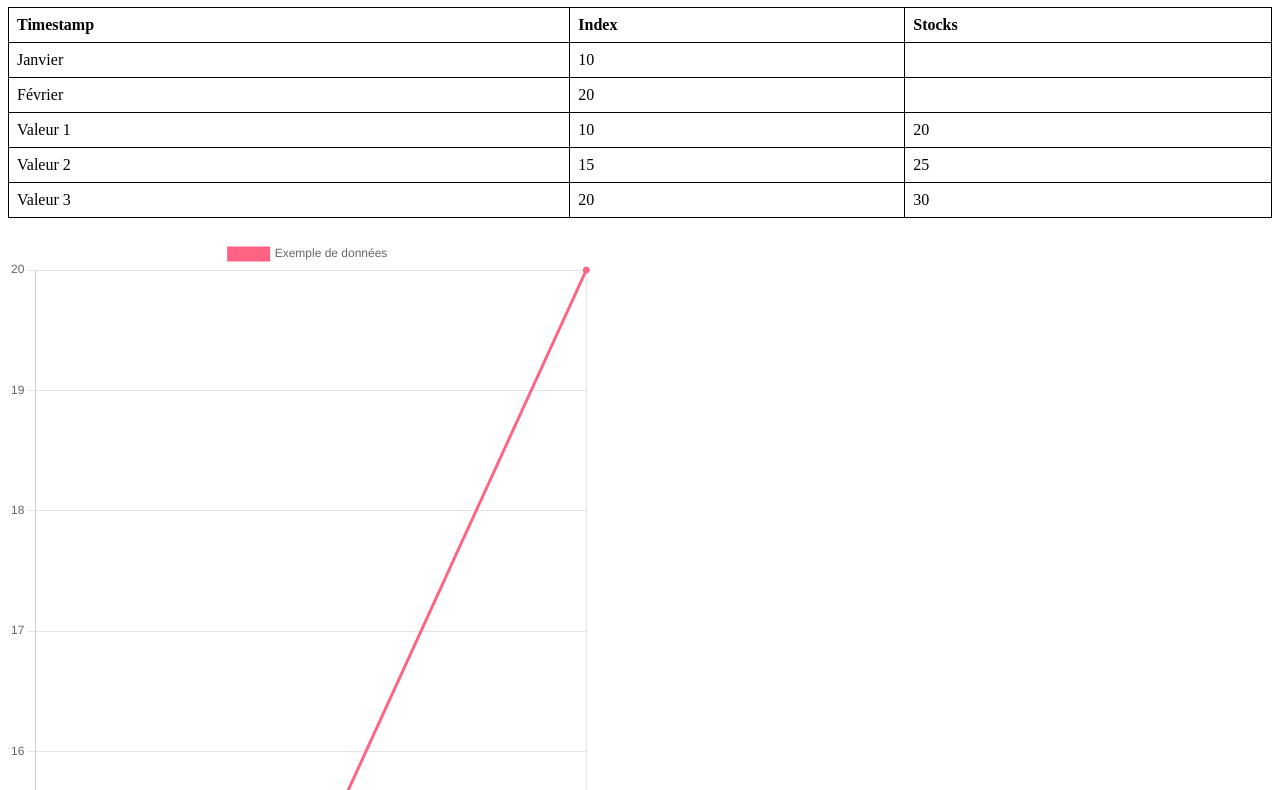
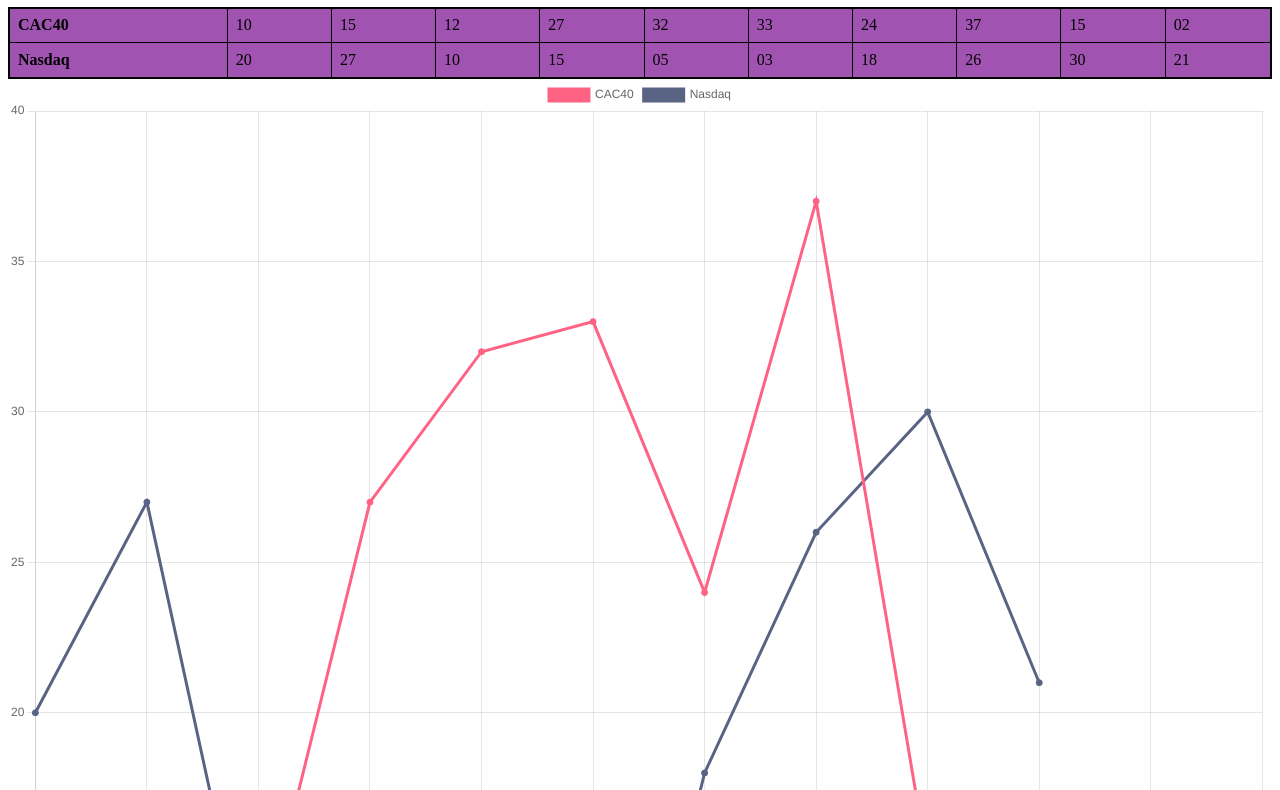
Before and after one commit to LeslieRds/AXA-test, a website: page front/index.html in a window 1280 px wide. Shown: the part 73-863 px from the top of the page. Drawn offline with nearby package versions, Linux system fonts and the light colour scheme; files that its build step writes are made by us from their sources.

Commit message:
front modifié

```diff
--- a/front/index.html
+++ b/front/index.html
@@ -6,28 +6,43 @@
     <title>Données des stocks</title>
     <link rel="stylesheet" href="base/index.css">
     <script src="https://cdn.jsdelivr.net/npm/chart.js"></script>
-  </head>
+  <script defer src="/index.js"></script></head>
   <body>
     <h1>Données des stocks</h1>
-    <!-- dataTable modifiable -->
+    <!-- Tableau modifiable -->
       <table id="dataTable">
           <thead>
               <tr>
-                  <th>Timestamp</th>
-                  <th>Index</th>
-                  <th>Stocks</th>
               </tr>
           </thead>
           <tbody contenteditable="true">
               <tr>
-                  <td>Janvier</td>
+                  <th>CAC40</th>
                   <td>10</td>
-                  <td></td>
+                  <td>15</td>
+                  <td>12</td>
+                  <td>27</td>
+                  <td>32</td>
+                  <td>33</td>
+                  <td>24</td>
+                  <td>37</td>
+                  <td>15</td>
+                  <td>02</td>
+
               </tr>
               <tr>
-                  <td>Février</td>
+                  <th>Nasdaq</th>
                   <td>20</td>
-                  <td></td>
+                  <td>27</td>
+                  <td>10</td>
+                  <td>15</td>
+                  <td>05</td>
+                  <td>03</td>
+                  <td>18</td>
+                  <td>26</td>
+                  <td>30</td>
+                  <td>21</td>
+
               </tr>
               <!-- Ajoutez plus de données ici -->
           </tbody>
@@ -37,22 +52,6 @@
       <canvas id="myChart" width="400" height="400"></canvas>
 
       <script>
-        // Récupérer les données JSON
-        const jsonData = [
-          { "colonne1": "Valeur 1", "colonne2": 10, "colonne3": 20 },
-          { "colonne1": "Valeur 2", "colonne2": 15, "colonne3": 25 },
-          { "colonne1": "Valeur 3", "colonne2": 20, "colonne3": 30 }
-        ];
-
-        // Générer le dataTable à partir du JSON
-        const dataTable = document.getElementById("dataTable");
-        const tbody = dataTable.getElementsByTagName("tbody")[0];
-        jsonData.forEach(data => {
-          const row = document.createElement("tr");
-          row.innerHTML = `<td>${data.colonne1}</td><td>${data.colonne2}</td><td>${data.colonne3}</td>`;
-          tbody.appendChild(row);
-        });
-
           document.addEventListener('DOMContentLoaded', (event) => {
             const ctx = document.getElementById('myChart').getContext('2d');
             const chart = new Chart(ctx, {
@@ -60,19 +59,25 @@
                 type: 'line',
                 // Les données pour notre dataset
                 data: {
-                    labels: ['Janvier', 'Février'], // Mettez à jour ces étiquettes en fonction des lignes du dataTable
+                    labels: ['01', '02', '03', '04', '05', '06', '07', '08', '09', '10', '11', '12'], // Mettez à jour ces étiquettes en fonction des lignes du tableau
                     datasets: [{
-                        label: 'Exemple de données',
+                        label: 'CAC40',
                         backgroundColor: 'rgb(255, 99, 132)',
                         borderColor: 'rgb(255, 99, 132)',
-                        data: [10, 20] // Mettez à jour ces valeurs en fonction des cellules du dataTable
-                    }],
+                        data: [10, 15, 12, 27, 32, 33, 24, 37, 15, 2] // Mettez à jour ces valeurs en fonction des cellules du tableau
+                    },
+                    {
+                        label: 'Nasdaq',
+                        backgroundColor: 'rgb(89, 99, 132)',
+                        borderColor: 'rgb(89, 99, 132)',
+                        data: [20, 27, 10, 15, 5, 3, 18, 26, 30, 21] // Mettez à jour ces valeurs en fonction des cellules du tableau
+                    }]
                 },
                 // Configuration des options
                 options: {}
             });
 
-            // Fonction pour mettre à jour le graphique en fonction des modifications du dataTable
+            // Fonction pour mettre à jour le graphique en fonction des modifications du tableau
             function updateChart() {
                 const rows = document.querySelectorAll('#dataTable tbody tr');
                 chart.data.labels = [];
@@ -87,7 +92,7 @@
                 chart.update();
             }
 
-            // Écouteur d'événements pour détecter les modifications du dataTable
+            // Écouteur d'événements pour détecter les modifications du tableau
             document.querySelector('#dataTable tbody').addEventListener('input', updateChart);
         });
       </script>
--- a/front/index.scss
+++ b/front/index.scss
@@ -1,14 +1,12 @@
 h1 {
-  color: blue;
-
-  span {
-    color: red;
-  }
+  color: rgb(200, 0, 255);
 }
 
 table {
+  border: solid 2px black;
   border-collapse: collapse;
   width: 100%;
+  background-color: rgb(161, 83, 178);
 }
 
 th, td {
@@ -16,8 +14,3 @@
   padding: 8px;
   text-align: left;
 }
-
-canvas {
-  max-width: 600px;
-  margin: 20px 0;
-}
```
Also changed, not shown: front/index.js (+24 -0 lines).
